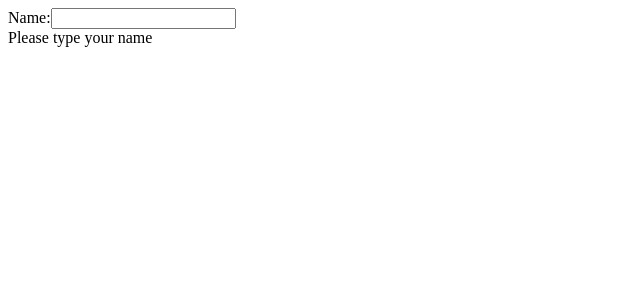
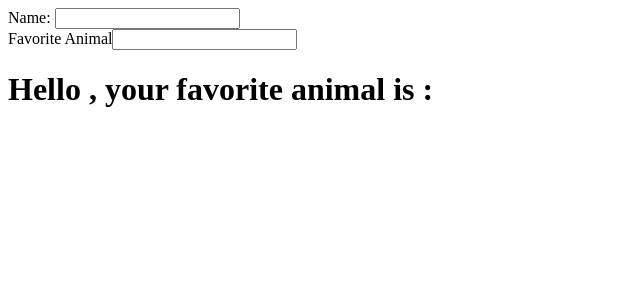
Before and after one commit to Minhvn98/LearnReactjs, a React (Create React App) app: page / in a window 1280 px wide. Shown: the top 300 px of the page, without its empty margins (0-640 px from the left). Built offline with nearby package versions, Linux system fonts and the light colour scheme.

Commit message:
53.Lift state solution

```diff
--- a/package.json
+++ b/package.json
@@ -12,7 +12,7 @@
     "web-vitals": "^1.1.2"
   },
   "scripts": {
-    "start": "PORT=4200 react-scripts start",
+    "start": "(set PORT=4200 || export PORT=4200) && react-scripts start",
     "build": "react-scripts build",
     "test": "react-scripts test",
     "eject": "react-scripts eject"
--- a/src/App.js
+++ b/src/App.js
@@ -1,7 +1,51 @@
-import Greeting from './components/Greeting'
+import React, { useState } from 'react'
 
-function App() {
-  return <Greeting />
+const Name = ({ name, onNameChange }) => {
+  return (
+    <div>
+      <label htmlFor="name">Name: </label>
+      <input name="name" id="name" onChange={onNameChange} value={name} />
+    </div>
+  )
+}
+
+const FavoriteAnimal = ({ animal, onAnimalChange }) => {
+  // const [animal, setAnimal] = useState('')
+  // const onAnimalChange = e => console.log(e.target.value)
+  return (
+    <div>
+      <label htmlFor="animal">Favorite Animal</label>
+      <input
+        id="animal"
+        name="animal"
+        onChange={onAnimalChange}
+        value={animal}
+      />
+    </div>
+  )
+}
+
+const Display = ({ name, animal }) => {
+  return (
+    <h1>
+      Hello {name}, your favorite animal is : {animal}
+    </h1>
+  )
+}
+
+const App = () => {
+  const [name, setName] = useState('')
+  const [animal, setAnimal] = useState('')
+  return (
+    <form>
+      <Name name={name} onNameChange={event => setName(event.target.value)} />
+      <FavoriteAnimal
+        animal={animal}
+        onAnimalChange={event => setAnimal(event.target.value)}
+      />
+      <Display name={name} animal={animal} />
+    </form>
+  )
 }
 
 export default App
--- a/src/components/Greeting.js
+++ b/src/components/Greeting.js
@@ -7,6 +7,7 @@ const syncLocalStorageWithStage = (key, defaultValue = '') => {
   )
 
   useEffect(() => {
+    console.log('Con chim')
     window.localStorage.setItem(key, state)
   }, [key, state])
 
```
Also changed, not shown: 1 other file (tests, documents, lock files or other folders).
